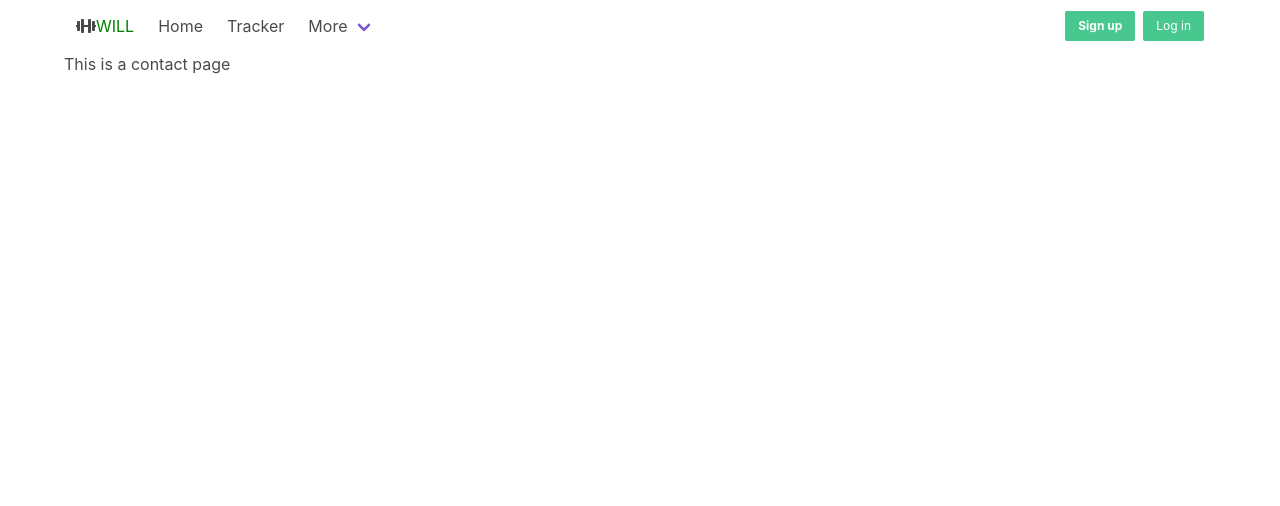
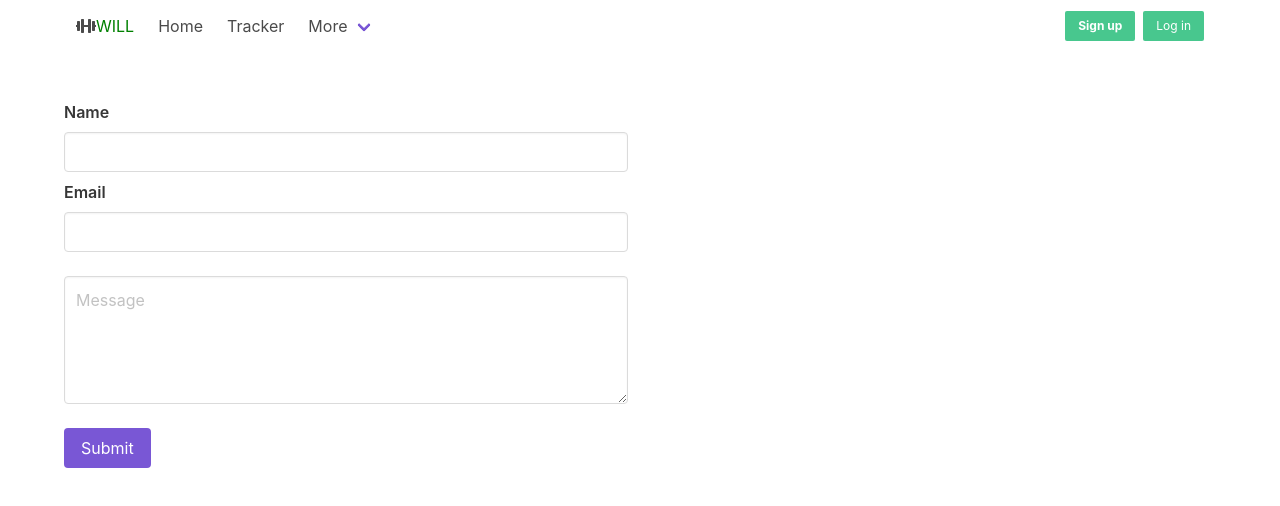
Before and after one commit to currymike123/Exercise-App, a Vue app in the folder client/: page /contact in a window 1280 px wide. Shown: the top 506 px of the page. Built offline with nearby package versions, Linux system fonts and the light colour scheme.

Commit message:
Build contact page

```diff
--- a/client/package.json
+++ b/client/package.json
@@ -12,7 +12,8 @@
     "buefy": "^0.9.4",
     "core-js": "^3.6.5",
     "p5": "^1.2.0",
-    "vue": "^2.6.11",
+    "vue": "^2.6.12",
+    "vue-p5": "^0.8.3",
     "vue-router": "^3.2.0"
   },
   "devDependencies": {
--- a/client/src/main.js
+++ b/client/src/main.js
@@ -1,11 +1,13 @@
 import Vue from 'vue'
 import App from './App.vue'
 import router from './router'
+
 
 import 'bulma';
 import 'buefy/dist/buefy.css';
 import '@fortawesome/fontawesome-free//css/all.css';
 import '/ssas/main.scss';
+import VueP5 from 'vue-p5';
 
 Vue.config.productionTip = false
 
--- a/client/src/views/Contact.vue
+++ b/client/src/views/Contact.vue
@@ -1,5 +1,30 @@
 <template>
-  <div class="contact">
-    <h1>This is a contact page</h1>
+ <div class="container">
+    <div class="columns">
+      <div class="column is-half">
+        <div class="field mt-6">
+          <label class="label">Name</label>
+            <div class="control">
+              <input class="input" type="text">
+
+            </div>
+            <label class="label mt-2">Email</label>
+            <div class="control">
+              <input class="input" type="text">
+
+            </div>
+            <textarea class="textarea mt-5" placeholder="Message"></textarea>
+        </div>
+
+      </div>
+
+    </div>
+    <div class="field mt-3">
+            <p class="control">
+              <a class="button is-primary">
+                Submit
+              </a>
+            </p>
+      </div>
   </div>
 </template>
--- a/client/src/views/Home.vue
+++ b/client/src/views/Home.vue
@@ -36,6 +36,6 @@ export default {
   name: 'Home',
   components: {
 
-  }
+  },
 }
 </script>
```
Also changed, not shown: 1 other file (tests, documents, lock files or other folders).
